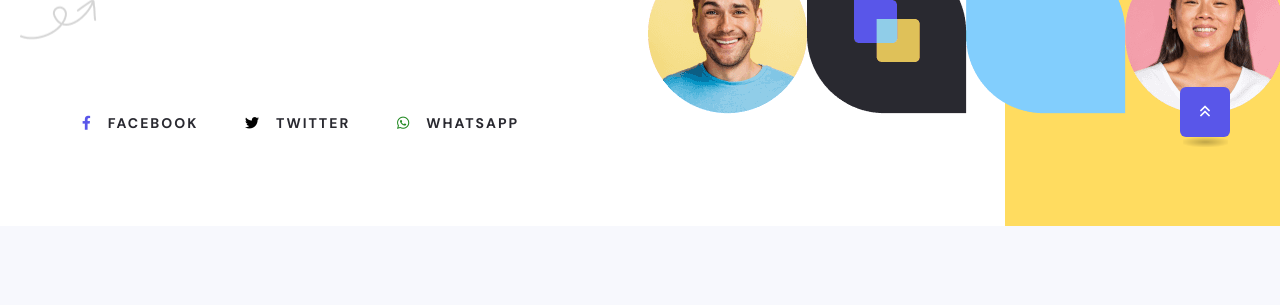
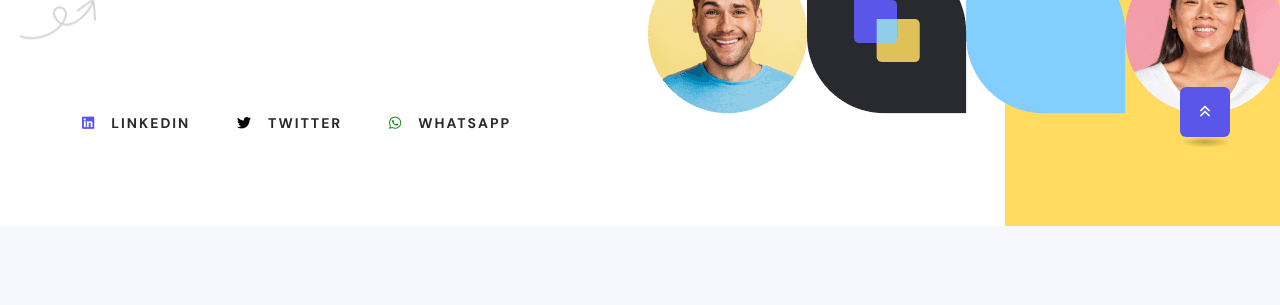
Before and after one commit to RihalAhmed/devgrids, a Django app: page / in a window 1280 px wide. Shown: the part 743-1048 px from the top of the page. Run offline with Django 4.2, Linux system fonts and the light colour scheme; some libraries are stand-ins or nearby versions.

Commit message:
7 oct 321

```diff
--- a/templates/index.html
+++ b/templates/index.html
@@ -37,8 +37,8 @@
                   </div>
                   <div class="tp-hero-social pb-90 wow tpfadeUp" data-wow-duration=".7s" data-wow-delay=".9s">
                      <div class="tp-hero-social bp-hero-social">
-                        <a class="social-icon-1" href="https://www.facebook.com/profile.php?id=61551603862088" target="_blank"><i
-                              class="fab fa-facebook-f social-icon-1"></i><span>Facebook</span></a>
+                        <a class="social-icon-1" href="https://www.linkedin.com/company/devgrids-lab" target="_blank"><i
+                              class="fab fa-linkedin social-icon-1"></i><span>LinkedIn</span></a>
                         <a class="social-icon-3"  href="https://twitter.com/DevgridsLab" target="_blank"><i
                               class="fab fa-twitter social-icon-3" style="color: black;"></i><span>Twitter</span></a>
                         <a class="social-icon-2"  href="https://api.whatsapp.com/send?phone=8801896144064" target="_blank"><i
```
